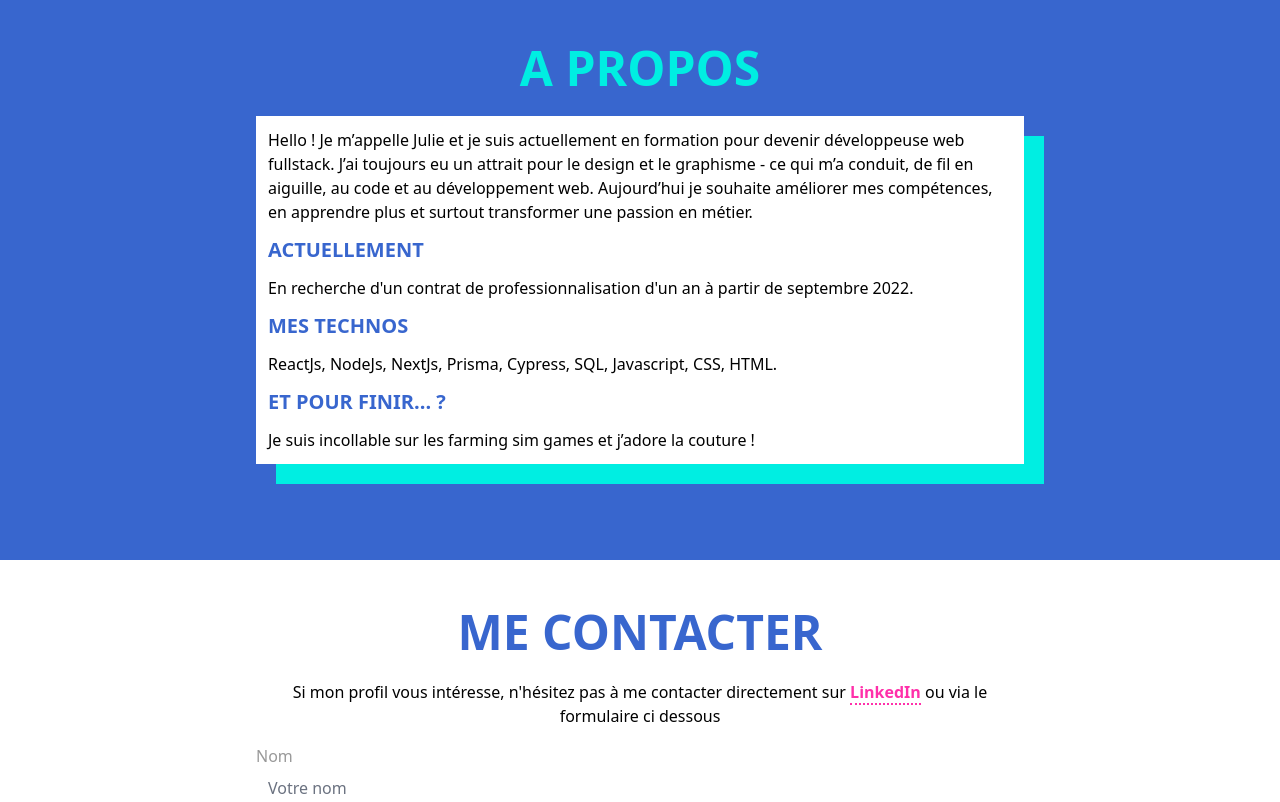
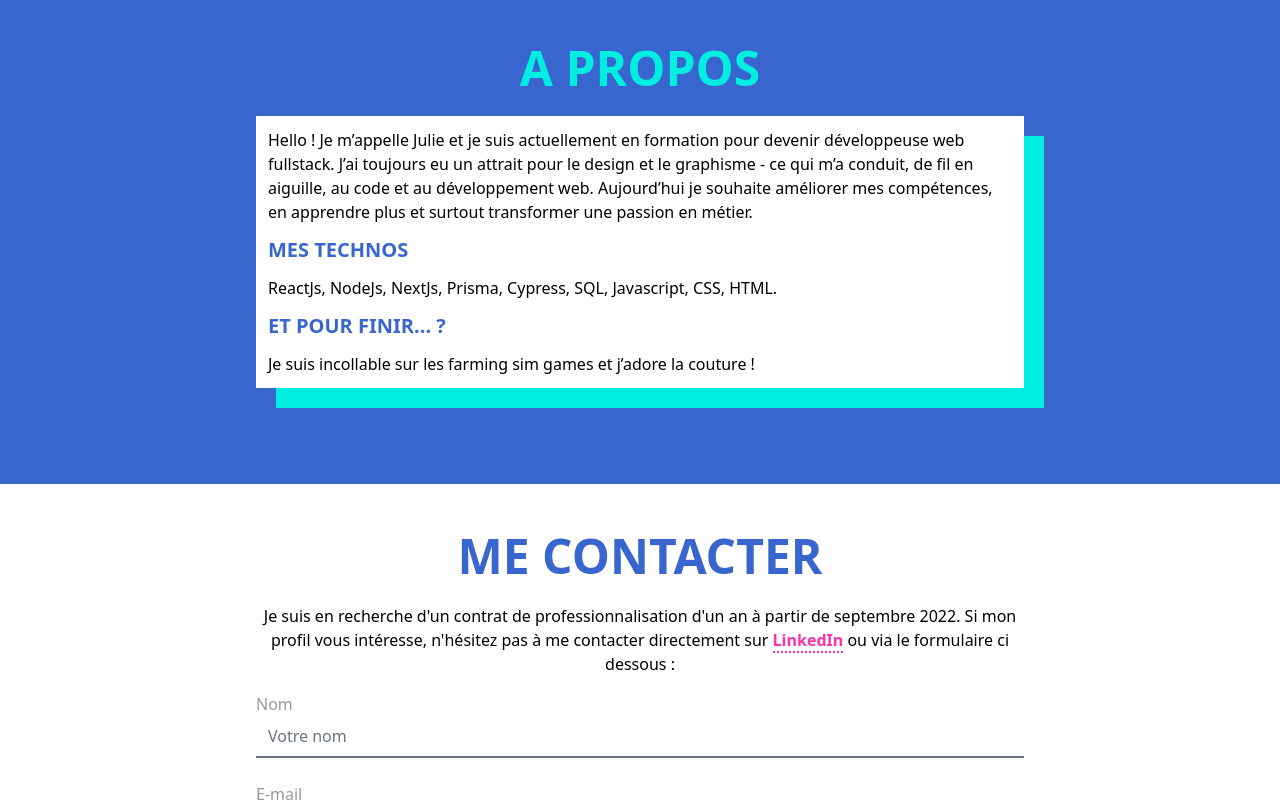
Before and after one commit to JVRasa/portfolio, a React (Create React App) app: page / in a window 1280 px wide. Shown: the part 1780-2582 px from the top of the page. Built offline with nearby package versions, Linux system fonts and the light colour scheme.

Commit message:
changed aboutme

```diff
--- a/package.json
+++ b/package.json
@@ -1,5 +1,5 @@
 {
-  "name": "julie-portofolio",
+  "name": "julie-portfolio",
   "homepage": "http://www.jrasa.fr",
   "version": "0.1.0",
   "private": true,
--- a/public/index.html
+++ b/public/index.html
@@ -9,7 +9,7 @@
     <link rel="icon" type="image/png" sizes="32x32" href="/favicon-32x32.png" />
     <link rel="icon" type="image/png" sizes="16x16" href="/favicon-16x16.png" />
     <link rel="manifest" href="/site.webmanifest" />
-    <title>Portfolio de Julie - en recherche d'alternance</title>
+    <title>Portfolio de Julie</title>
   </head>
   <body>
     <noscript>You need to enable JavaScript to run this app.</noscript>
--- a/src/routes/Home.js
+++ b/src/routes/Home.js
@@ -363,15 +363,9 @@ function Home() {
             le design et le graphisme - ce qui m’a conduit, de fil en aiguille,
             au code et au développement web. Aujourd’hui je souhaite améliorer
             mes compétences, en apprendre plus et surtout transformer une
-            passion en métier.{' '}
-            <p className="text-xl my-3 font-semibold text-acid-w">
-              ACTUELLEMENT
-            </p>
-            <p>
-              En recherche d'un contrat de professionnalisation d'un an à partir
-              de septembre 2022.
-            </p>
+            passion en métier.
           </p>
+
           <p className="text-xl my-3 font-semibold text-acid-w">MES TECHNOS</p>
           <p>
             ReactJs, NodeJs, NextJs, Prisma, Cypress, SQL, Javascript, CSS,
@@ -392,8 +386,9 @@ function Home() {
         </h1>
         <article className="w-[80%] m-auto mt-6 md:w-[60%]">
           <p className="md:text-center">
-            Si mon profil vous intéresse, n'hésitez pas à me contacter
-            directement sur{' '}
+            Je suis en recherche d'un contrat de professionnalisation d'un an à
+            partir de septembre 2022. Si mon profil vous intéresse, n'hésitez
+            pas à me contacter directement sur{' '}
             <a
               href="https://www.linkedin.com/in/julie-rasa/"
               target="_blank"
@@ -402,7 +397,7 @@ function Home() {
             >
               LinkedIn
             </a>{' '}
-            ou via le formulaire ci dessous
+            ou via le formulaire ci dessous :
           </p>
           <form
             ref={form}
```
